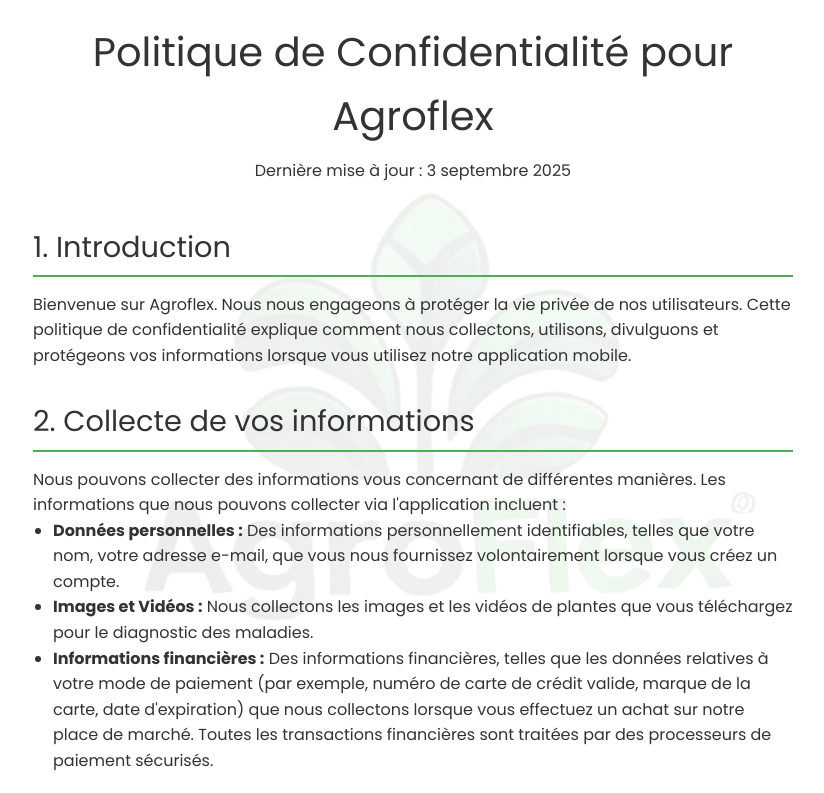
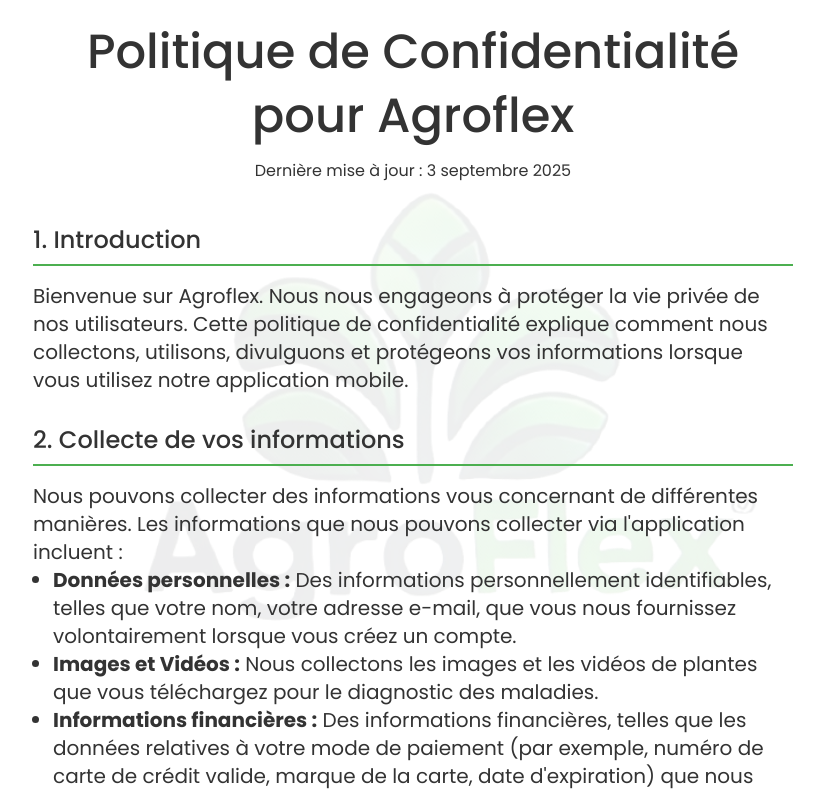
Before and after one commit to autafrika/Site-agroflex, a React (Vite) app: page /privacy in a window 1280 px wide. Shown: the top 793 px of the page, without its empty margins (227-1051 px from the left). Built offline with nearby package versions, Linux system fonts and the light colour scheme; a web font is replaced by a local one.

Commit message:
styling privacy

```diff
--- a/src/styles/App.css
+++ b/src/styles/App.css
@@ -161,19 +161,16 @@
 }
 
 .privacy-policy-header h1 {
-  font-size: 2.5em;
-  margin-bottom: 10px;
+  @apply text-3xl md:text-4xl lg:text-5xl/16 mb-2.5 font-medium;
 }
 
 .privacy-policy-content section {
+  @apply text-[14px] md:text-lg lg:text-xl;
   margin-bottom: 30px;
 }
 
 .privacy-policy-content h2 {
-  font-size: 1.8em;
-  border-bottom: 2px solid #4caf50;
-  padding-bottom: 5px;
-  margin-bottom: 15px;
+  @apply text-xl md:text-xl lg:text-2xl font-medium mb-4 pb-2  border-b-2 border-[#4caf50];
 }
 
 .privacy-policy-content ul {
```
